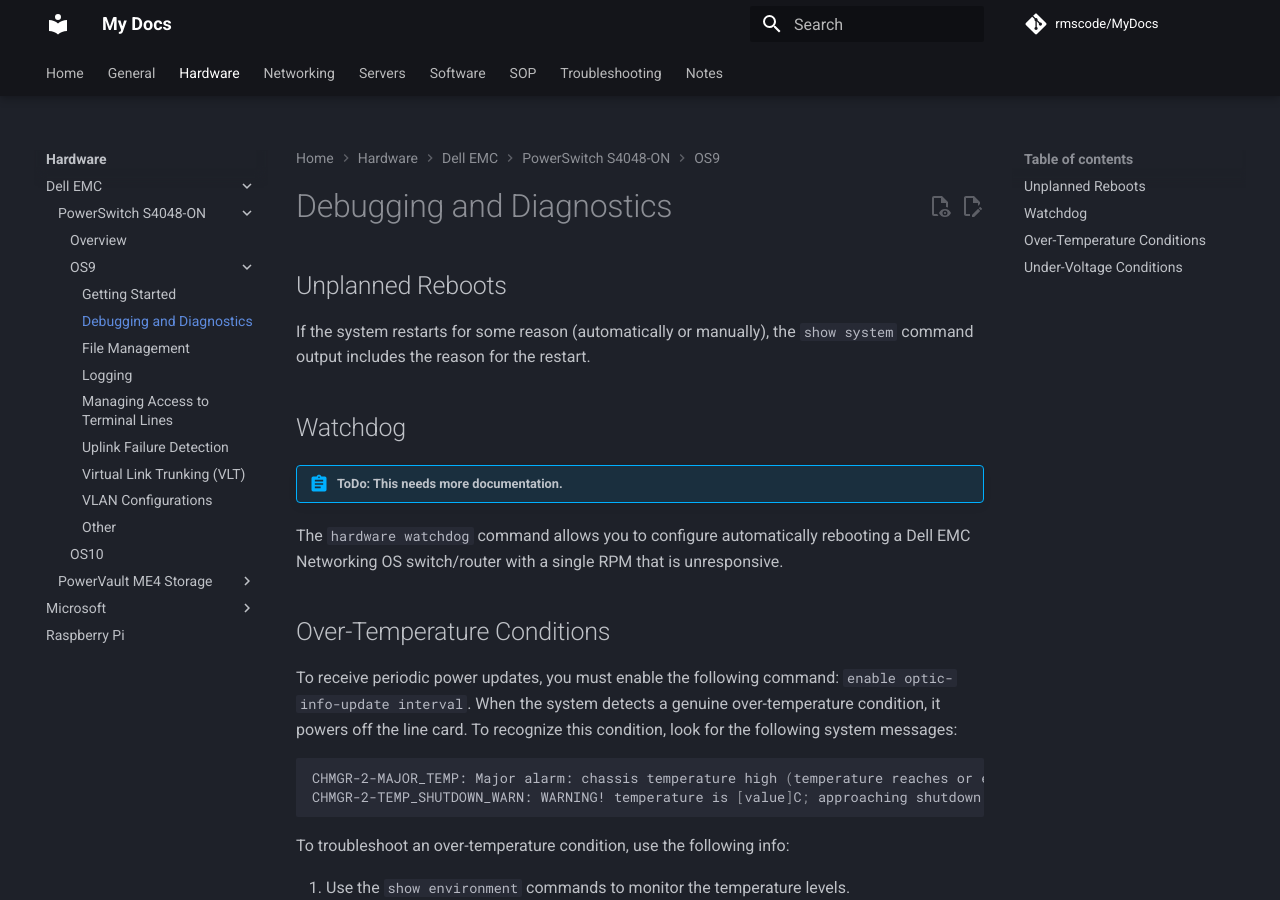
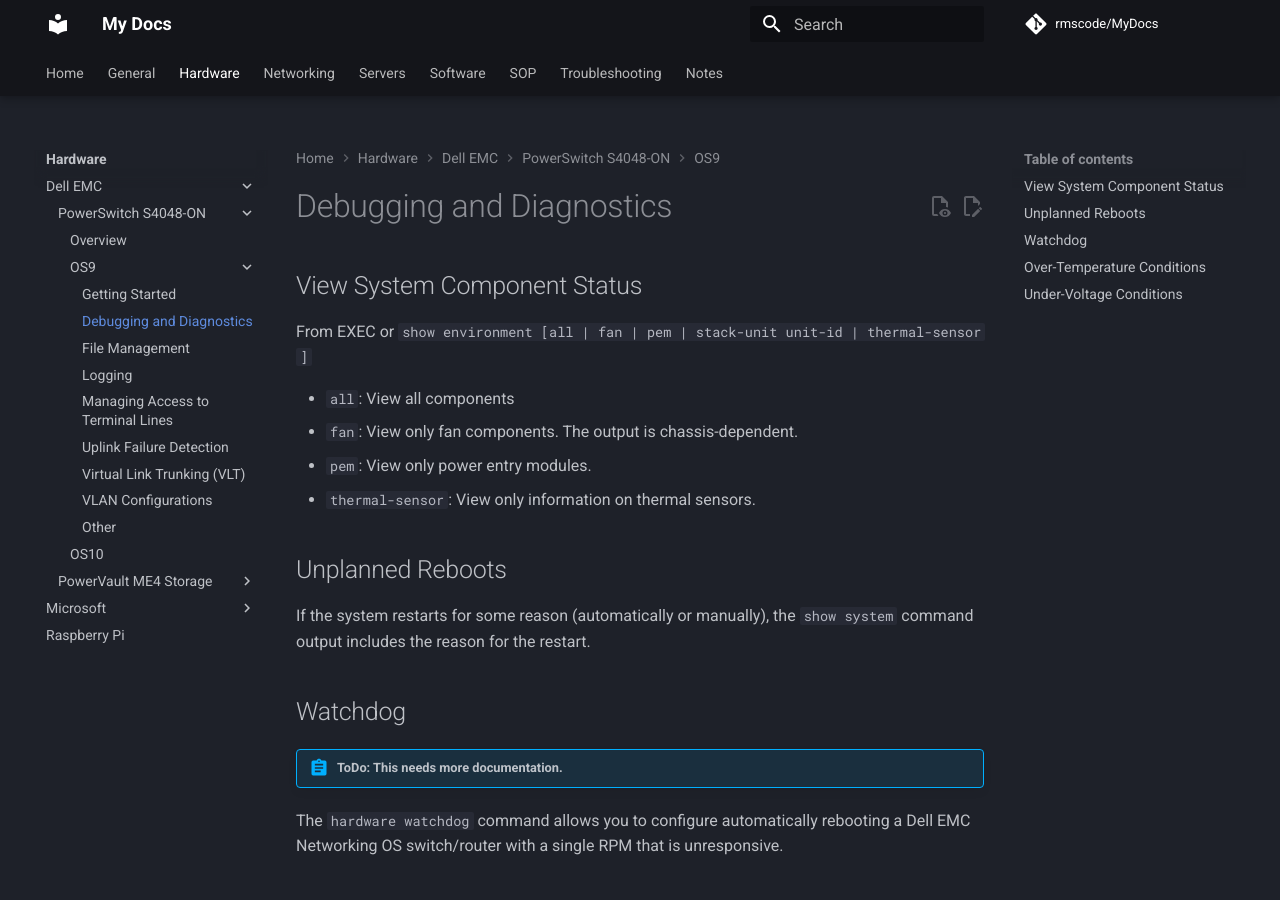
Before and after one commit to rmscode/binary-garden, an MkDocs documentation site: the page built from docs/hardware/dell-emc/S4048-ON/os9-debugging.md, in a window 1280 px wide and 900 px high. Built offline with MkDocs 1.6.1 and Material for MkDocs 9.7.7, drawn with Linux system fonts in a browser that asks for light colours; comment, search, counter and statistics services are not loaded.

Commit message:
Update os9-debugging.md

```diff
--- a/docs/hardware/dell-emc/S4048-ON/os9-debugging.md
+++ b/docs/hardware/dell-emc/S4048-ON/os9-debugging.md
@@ -1,4 +1,13 @@
 # Debugging and Diagnostics
+
+## View System Component Status
+
+From EXEC or `show environment [all | fan | pem | stack-unit unit-id | thermal-sensor ]`
+
+- `all`: View all components
+- `fan`: View only fan components. The output is chassis-dependent.
+- `pem`: View only power entry modules.
+- `thermal-sensor`: View only information on thermal sensors.
 
 ## Unplanned Reboots
 
```
